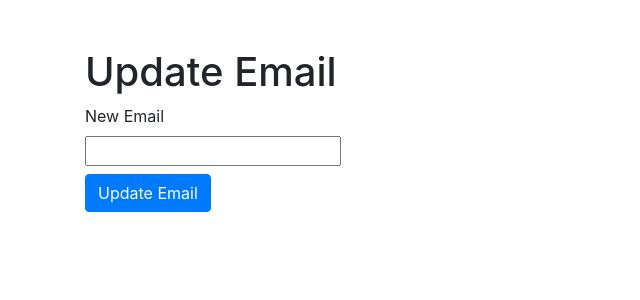
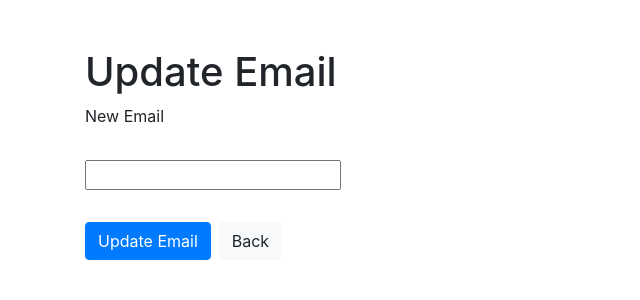
Before and after one commit to Jojo-Paris/rate-my-building, a Flask app: page /update-email in a window 1280 px wide. Shown: the top 300 px of the page, without its empty margins (0-640 px from the left). Run offline with Flask 3, Linux system fonts and the light colour scheme; a user stored in the database is signed in; some libraries are stand-ins or nearby versions.

Commit message:
adding back button

```diff
--- a/portfolio/templates/account_info.html
+++ b/portfolio/templates/account_info.html
@@ -12,6 +12,8 @@
     <div class="button-container" style="display: flex; gap: 10px;">
         <a href="{{ url_for('update_email') }}" class="btn btn-primary">Update Email</a>
         <a href="{{ url_for('change_password') }}" class="btn btn-secondary">Change Password</a>
+    <!-- Back Button -->
+    <button class="btn btn-light" onclick="window.history.back();">Back</button>
     </div>
 </div>
 {% endblock %}
--- a/portfolio/templates/change_password.html
+++ b/portfolio/templates/change_password.html
@@ -39,6 +39,8 @@
 
         <!-- Submit Button -->
         {{ form.submit(class="btn btn-primary mt-2") }}
+        <!-- Back Button -->
+        <button type="button" class="btn btn-light mt-2 ml-2" onclick="window.history.back();">Back</button>
     </form>
 </div>
 {% endblock %}
--- a/portfolio/templates/logged_in.html
+++ b/portfolio/templates/logged_in.html
@@ -23,6 +23,8 @@
     <!-- Logout button for convenience -->
     <div class="mt-4">
         <a class="btn btn-danger" href="{{ url_for('logout_page') }}">Logout</a>
+        <!-- Back Button to home.html -->
+        <a class="btn btn-light ml-3" href="{{ url_for('home_page') }}">Back</a>
     </div>
 </div>
 {% endblock %}
--- a/portfolio/templates/update_email.html
+++ b/portfolio/templates/update_email.html
@@ -6,12 +6,17 @@
 {% block content %}
 <div class="container mt-5">
     <h1>Update Email</h1>
-    <form method="POST">
+    <form method="POST" class="d-flex flex-column align-items-start">
         <!-- Include CSRF token for security -->
         {{ form.hidden_tag() }}
         {{ form.new_email.label }}<br>
         {{ form.new_email }}<br>
-        <input type="submit" value="Update Email" class="btn btn-primary mt-2">
+        <!-- Update Email and Back Button -->
+        <div class="d-flex mt-2">
+            <input type="submit" value="Update Email" class="btn btn-primary">
+            <!-- Back Button -->
+            <button type="button" class="btn btn-light ml-2" onclick="window.history.back();">Back</button>
+        </div>
     </form>
 </div>
 {% endblock %}
```
